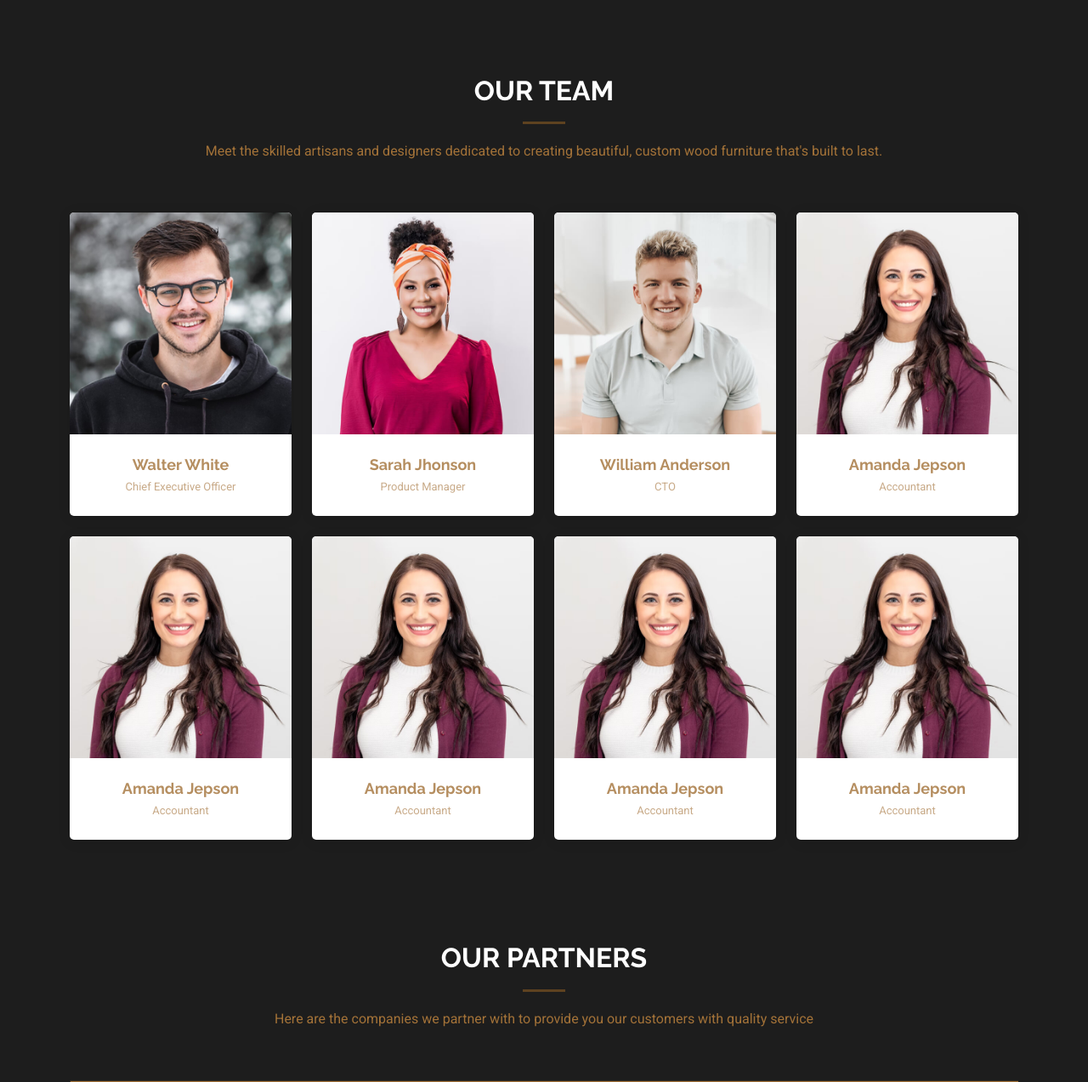
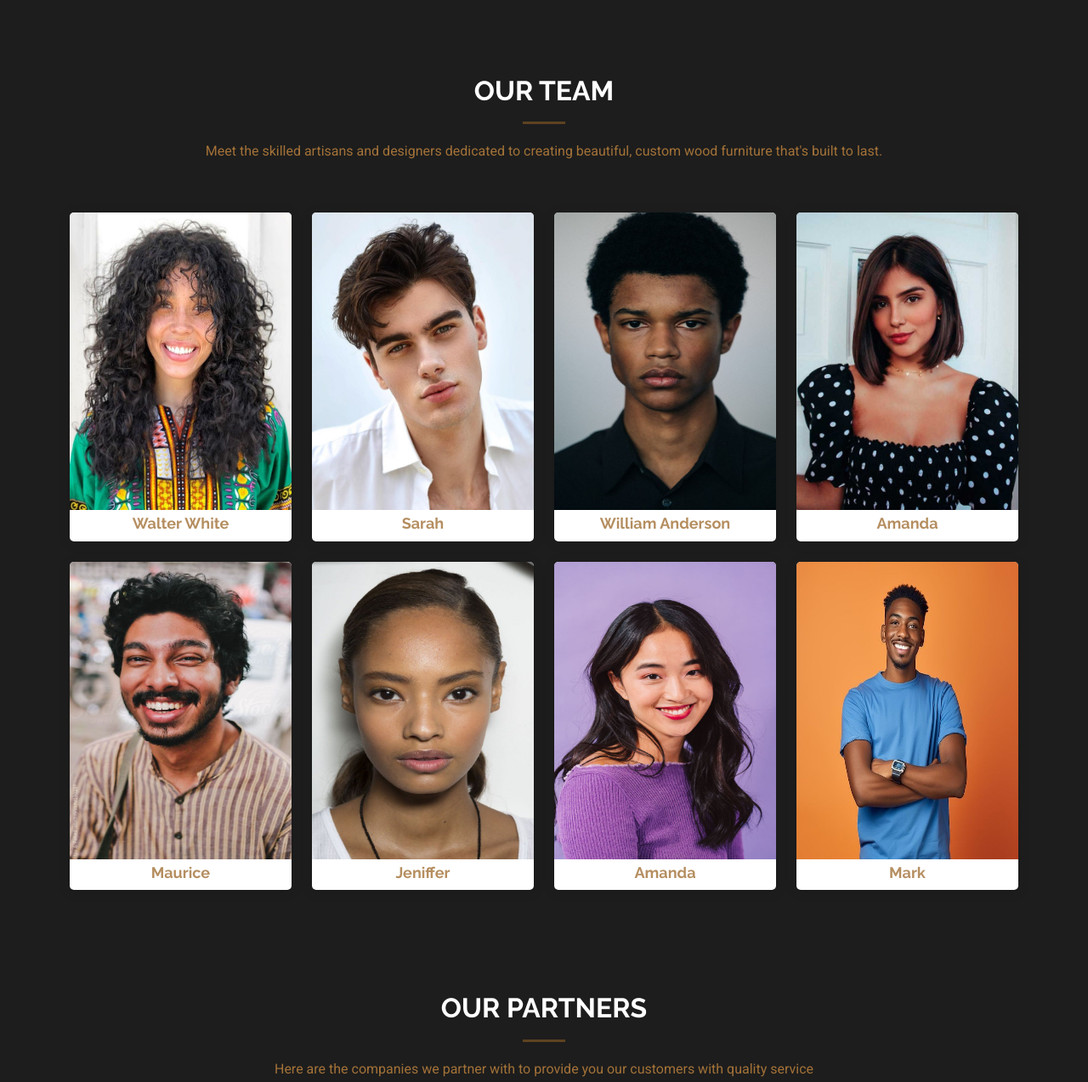
Before and after one commit to quiesscent/company, a Django app: page /about/ in a window 1280 px wide. Shown: the part 947-2220 px from the top of the page at 85% size. Run offline with Django 5.2, Linux system fonts and the light colour scheme; some libraries are stand-ins or nearby versions.

Commit message:
added the images for the teams section

```diff
--- a/companywebsite/features/static/assets/css/main.css
+++ b/companywebsite/features/static/assets/css/main.css
@@ -1359,7 +1359,7 @@ section,
   left: 0;
   bottom: 0;
   right: 0;
-  height: 40px;
+  height: 30px;
   opacity: 0;
   transition: ease-in-out 0.3s;
   background: color-mix(in srgb, var(--background-color), transparent 20%);
@@ -1391,7 +1391,7 @@ section,
 }
 
 .team .team-member .member-info {
-  padding: 25px 15px;
+  padding: 5px 5px;
   text-align: center;
 }
 
--- a/companywebsite/features/templates/about.html
+++ b/companywebsite/features/templates/about.html
@@ -67,17 +67,10 @@
           <div class="col-lg-3 col-md-6 d-flex align-items-stretch" data-aos="fade-up" data-aos-delay="100">
             <div class="team-member">
               <div class="member-img">
-                <img src="{% static 'assets/img/team/team-1.jpg' %}" class="img-fluid" alt="">
-                <div class="social">
-                  <a href=""><i class="bi bi-twitter-x"></i></a>
-                  <a href=""><i class="bi bi-facebook"></i></a>
-                  <a href=""><i class="bi bi-instagram"></i></a>
-                  <a href=""><i class="bi bi-linkedin"></i></a>
-                </div>
+                <img src="{% static 'assets/img/team/team-1.jpg' %}" class="img-fluid"style="width:400px; height:350px"  alt="">
               </div>
               <div class="member-info">
                 <h4>Walter White</h4>
-                <span>Chief Executive Officer</span>
               </div>
             </div>
           </div><!-- End Team Member -->
@@ -85,17 +78,10 @@
           <div class="col-lg-3 col-md-6 d-flex align-items-stretch" data-aos="fade-up" data-aos-delay="200">
             <div class="team-member">
               <div class="member-img">
-                <img src="{% static 'assets/img/team/team-2.jpg' %}" class="img-fluid" alt="">
-                <div class="social">
-                  <a href=""><i class="bi bi-twitter-x"></i></a>
-                  <a href=""><i class="bi bi-facebook"></i></a>
-                  <a href=""><i class="bi bi-instagram"></i></a>
-                  <a href=""><i class="bi bi-linkedin"></i></a>
-                </div>
+                <img src="{% static 'assets/img/team/team-2.jpg' %}" class="img-fluid" style="width:400px; height:350px" alt="">
               </div>
               <div class="member-info">
-                <h4>Sarah Jhonson</h4>
-                <span>Product Manager</span>
+                <h4>Sarah </h4>
               </div>
             </div>
           </div><!-- End Team Member -->
@@ -103,17 +89,10 @@
           <div class="col-lg-3 col-md-6 d-flex align-items-stretch" data-aos="fade-up" data-aos-delay="300">
             <div class="team-member">
               <div class="member-img">
-                <img src="{% static 'assets/img/team/team-3.jpg' %}" class="img-fluid" alt="">
-                <div class="social">
-                  <a href=""><i class="bi bi-twitter-x"></i></a>
-                  <a href=""><i class="bi bi-facebook"></i></a>
-                  <a href=""><i class="bi bi-instagram"></i></a>
-                  <a href=""><i class="bi bi-linkedin"></i></a>
-                </div>
+                <img src="{% static 'assets/img/team/team-3.jpg' %}" class="img-fluid"style="width:400px; height:350px"  alt="">
               </div>
               <div class="member-info">
                 <h4>William Anderson</h4>
-                <span>CTO</span>
               </div>
             </div>
           </div><!-- End Team Member -->
@@ -121,17 +100,10 @@
           <div class="col-lg-3 col-md-6 d-flex align-items-stretch" data-aos="fade-up" data-aos-delay="400">
             <div class="team-member">
               <div class="member-img">
-                <img src="{% static 'assets/img/team/team-4.jpg' %}" class="img-fluid" alt="">
-                <div class="social">
-                  <a href=""><i class="bi bi-twitter-x"></i></a>
-                  <a href=""><i class="bi bi-facebook"></i></a>
-                  <a href=""><i class="bi bi-instagram"></i></a>
-                  <a href=""><i class="bi bi-linkedin"></i></a>
-                </div>
+                <img src="{% static 'assets/img/team/team-4.jpg' %}" class="img-fluid" style="width:400px; height:350px" alt="">
               </div>
               <div class="member-info">
-                <h4>Amanda Jepson</h4>
-                <span>Accountant</span>
+                <h4>Amanda </h4>
               </div>
             </div>
           </div><!-- End Team Member -->
@@ -141,17 +113,10 @@
           <div class="col-lg-3 col-md-6 d-flex align-items-stretch" data-aos="fade-up" data-aos-delay="400">
             <div class="team-member">
               <div class="member-img">
-                <img src="{% static 'assets/img/team/team-4.jpg' %}" class="img-fluid" alt="">
-                <div class="social">
-                  <a href=""><i class="bi bi-twitter-x"></i></a>
-                  <a href=""><i class="bi bi-facebook"></i></a>
-                  <a href=""><i class="bi bi-instagram"></i></a>
-                  <a href=""><i class="bi bi-linkedin"></i></a>
-                </div>
+                <img src="{% static 'assets/img/team/team-5.jpg' %}" class="img-fluid"style="width:400px; height:350px"  alt="">
               </div>
               <div class="member-info">
-                <h4>Amanda Jepson</h4>
-                <span>Accountant</span>
+                <h4>Maurice</h4>
               </div>
             </div>
           </div><!-- End Team Member -->
@@ -162,17 +127,10 @@
           <div class="col-lg-3 col-md-6 d-flex align-items-stretch" data-aos="fade-up" data-aos-delay="400">
             <div class="team-member">
               <div class="member-img">
-                <img src="{% static 'assets/img/team/team-4.jpg' %}" class="img-fluid" alt="">
-                <div class="social">
-                  <a href=""><i class="bi bi-twitter-x"></i></a>
-                  <a href=""><i class="bi bi-facebook"></i></a>
-                  <a href=""><i class="bi bi-instagram"></i></a>
-                  <a href=""><i class="bi bi-linkedin"></i></a>
-                </div>
+                <img src="{% static 'assets/img/team/team-6.jpg' %}" class="img-fluid"style="width:400px; height:350px" alt="">
               </div>
               <div class="member-info">
-                <h4>Amanda Jepson</h4>
-                <span>Accountant</span>
+                <h4>Jeniffer</h4>
               </div>
             </div>
           </div><!-- End Team Member -->
@@ -182,17 +140,10 @@
           <div class="col-lg-3 col-md-6 d-flex align-items-stretch" data-aos="fade-up" data-aos-delay="400">
             <div class="team-member">
               <div class="member-img">
-                <img src="{% static 'assets/img/team/team-4.jpg' %}" class="img-fluid" alt="">
-                <div class="social">
-                  <a href=""><i class="bi bi-twitter-x"></i></a>
-                  <a href=""><i class="bi bi-facebook"></i></a>
-                  <a href=""><i class="bi bi-instagram"></i></a>
-                  <a href=""><i class="bi bi-linkedin"></i></a>
-                </div>
+                <img src="{% static 'assets/img/team/team-7.jpg' %}" class="img-fluid" style="width:400px; height:350px" alt="">
               </div>
               <div class="member-info">
-                <h4>Amanda Jepson</h4>
-                <span>Accountant</span>
+                <h4>Amanda </h4>
               </div>
             </div>
           </div><!-- End Team Member -->
@@ -201,17 +152,10 @@
           <div class="col-lg-3 col-md-6 d-flex align-items-stretch" data-aos="fade-up" data-aos-delay="400">
             <div class="team-member">
               <div class="member-img">
-                <img src="{% static 'assets/img/team/team-4.jpg' %}" class="img-fluid" alt="">
-                <div class="social">
-                  <a href=""><i class="bi bi-twitter-x"></i></a>
-                  <a href=""><i class="bi bi-facebook"></i></a>
-                  <a href=""><i class="bi bi-instagram"></i></a>
-                  <a href=""><i class="bi bi-linkedin"></i></a>
-                </div>
+                <img src="{% static 'assets/img/team/team-8.jpg' %}" class="img-fluid" style="width:400px; height:350px"   alt="">
               </div>
               <div class="member-info">
-                <h4>Amanda Jepson</h4>
-                <span>Accountant</span>
+                <h4>Mark</h4>
               </div>
             </div>
           </div><!-- End Team Member -->
```
Also changed, not shown: companywebsite/features/templates/team.html (deleted, +0 -104 lines), companywebsite/features/static/assets/img/team/team-1.jpg, companywebsite/features/static/assets/img/team/team-2.jpg, companywebsite/features/static/assets/img/team/team-3.jpg, companywebsite/features/static/assets/img/team/team-4.jpg, companywebsite/features/static/assets/img/team/team-5.jpg (added), companywebsite/features/static/assets/img/team/team-6.jpg (added), companywebsite/features/static/assets/img/team/team-7.jpg (added), companywebsite/features/static/assets/img/team/team-8.jpg (added).
